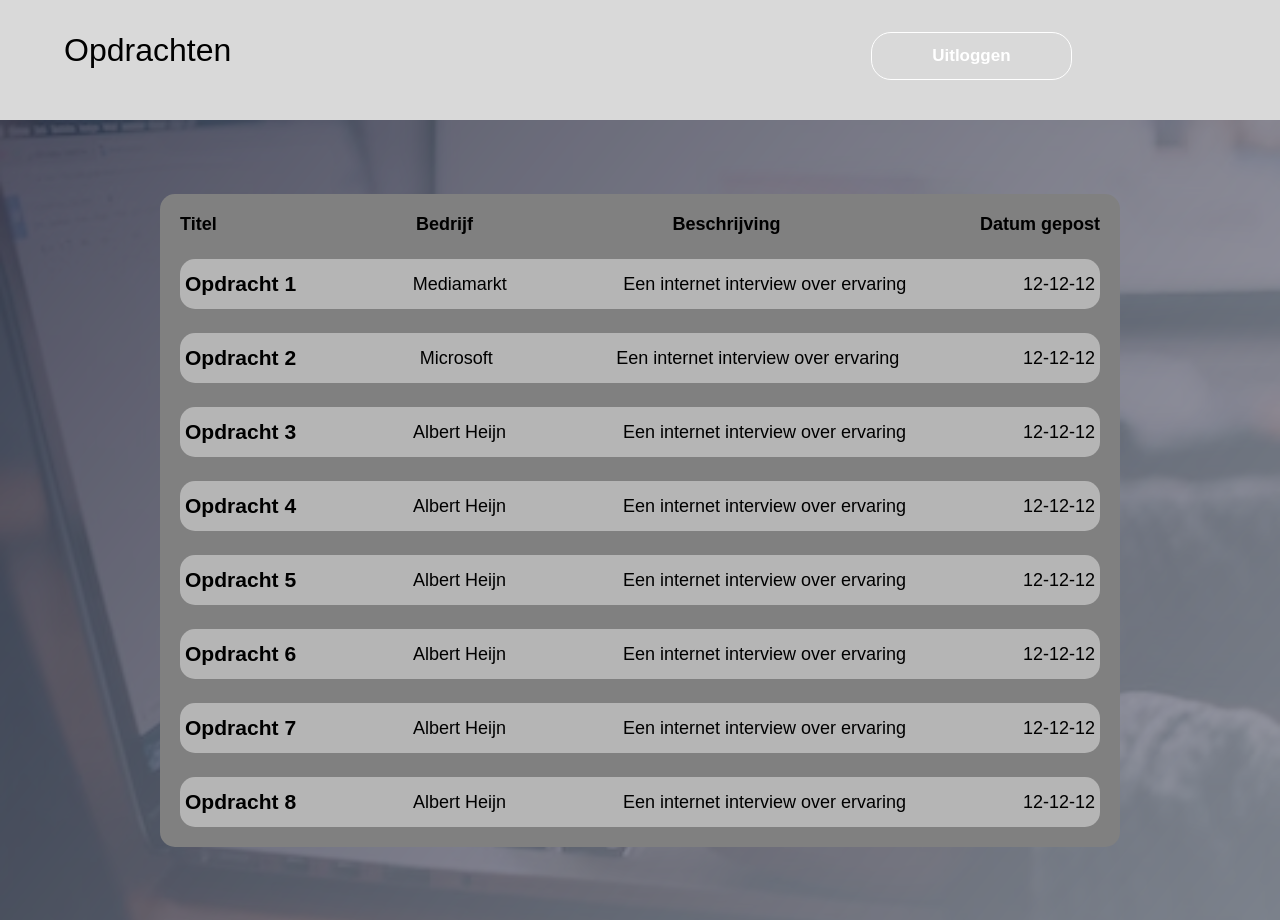
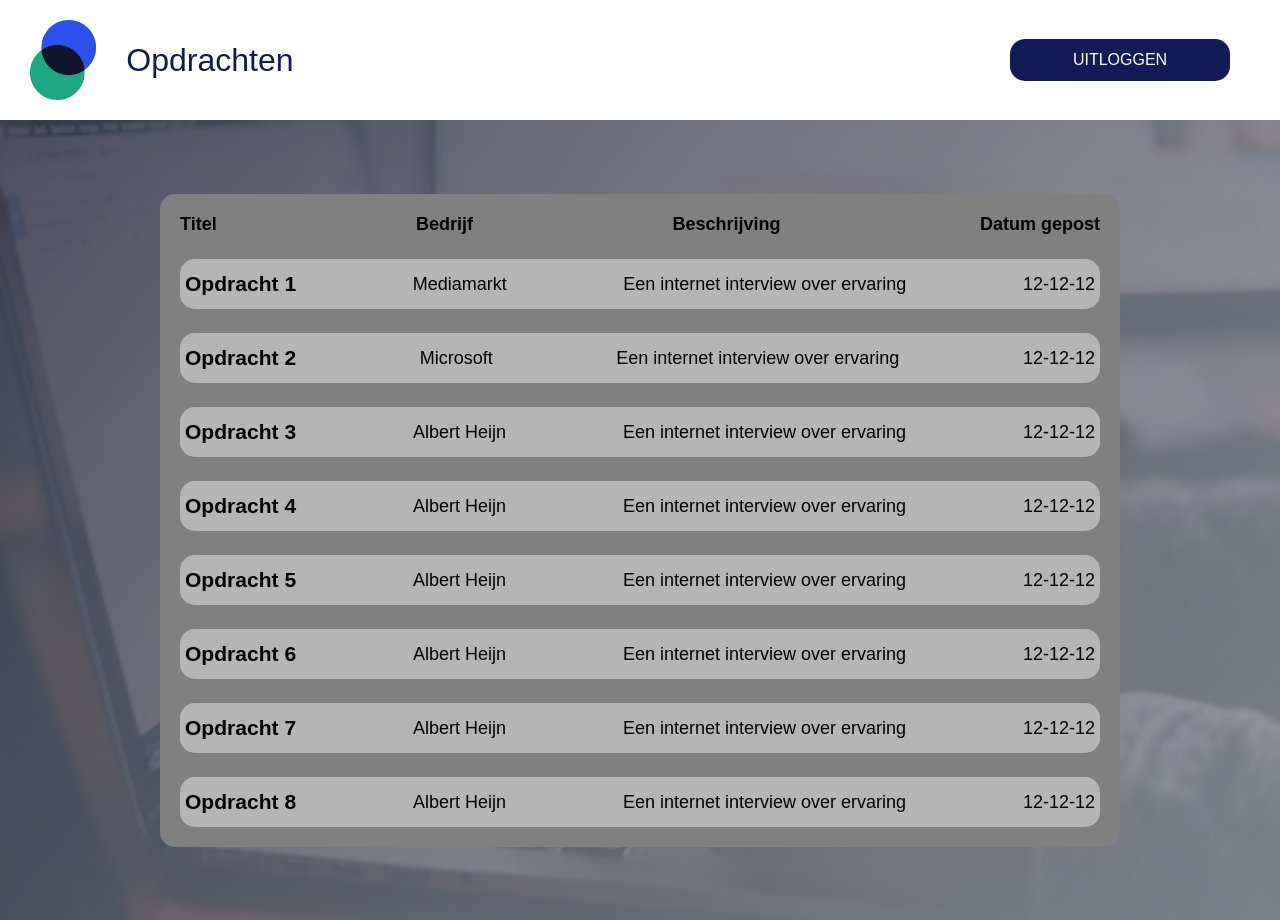
Before and after one commit to WesselMH/WDRP.3.i, a React (Create React App) app in the folder wpr-gr-i/: page /Opdrachten in a window 1280 px wide. Built offline with nearby package versions, Linux system fonts and the light colour scheme; the HTML template or start-up script is replaced by a standard one.

Commit message:
header css ziet er uit als in figma

```diff
--- a/wpr-gr-i/src/Components/Header.css
+++ b/wpr-gr-i/src/Components/Header.css
@@ -1,27 +1,63 @@
+header{
+    display: flex;
+    justify-content: space-between;
+    align-items: stretch;
+    width: 100%;
+    height: 120px;
+    background-color: white;
+}
+
+.inside-wrapper {
+    display: flex;
+    height: inherit;
+    width: 380px;
+    align-items: center;
+}
+
+.logo {
+    height: inherit;
+    padding: 20px 30px;
+}
+.Titel{
+    color: #131B56;
+    font-size: 32px;
+}
+
+.knoppen-wrapper {
+    flex-grow: 1;
+    justify-content: end;
+    flex-wrap: wrap;
+    gap: 30px;
+    padding-right: 50px;
+}
+
+.button-component {
+    text-decoration: none;
+    color: inherit;
+}
+
+.knop{
+    background-color: #131B56;
+    color: white;
+    cursor: pointer;
+    padding: 12px 0px;
+    border-radius: 15px;
+    border: none;
+    font-size: 16px;
+    text-transform: uppercase;
+    width: 220px;
+    text-wrap: wrap;
+    text-align: center;
+}
+
+.knop:hover,
+.knop:focus {
+    background-color: #2B50EC;
+    /* hier moeten we de kleuren voor de hover an focus zetten */
+}
 
 
-.header{
-    display: block;
-    width: 100%;
-    height: 120px;
-    background-color: #D9D9D9;
+
+.header-component {
+    text-decoration: none;
 }
-.Titel{
-    display: inline;
-    line-height: 100px;
-    padding-right: 50%;
-    padding-left: 5%;
-    justify-content: space-around;
-
-}
-.knop{
-    display: inline;
-
-    width: 219px;
-    height: 55px;
-    padding: 12px 16px;
-    justify-content: center;
-    align-items: center;
-    gap: 8px;
-    flex-shrink: 0;
-}
--- a/wpr-gr-i/src/Components/Header.jsx
+++ b/wpr-gr-i/src/Components/Header.jsx
@@ -1,19 +1,32 @@
-import './Header.css'
-import Knop from './Button.jsx'
+import "./Header.css";
+import Logo from "../Accessibility props/Logo Icon/icon_accessibility.png";
+import Knop from "./Button.jsx";
+import { Link } from "react-router-dom";
 
-function Header({ Titel, Knoppen}){
-    return(
-        <>
-            <div className="header">
-                <div className='Titel'>{Titel}</div>
-                {Knoppen.map(function(Knoppen) {
-                    return(
-                        <Knop label={Knoppen.Naam} href={Knoppen.href}></Knop>
-                        )
-                    })}
-            </div>
-        </>
-    )
+function Header({ Titel, Knoppen }) {
+  return (
+    <header>
+      <div className="inside-wrapper">
+        <img className="logo" src={Logo} alt="Logo Accessibility" />
+        <Link to={"/"} className="header-component Titel">
+          {Titel}
+        </Link>
+      </div>
+      <div className="inside-wrapper knoppen-wrapper">
+        {Knoppen.map(function (Knoppen) {
+          return (
+            <>
+              <Link to={Knoppen.href} className="button-component knop">
+                {Knoppen.Naam}
+              </Link>
+              {/* <Knop label={Knoppen.Naam} href={Knoppen.href} css="knop"></Knop> */}
 
+              {/* ik heb idd de knop weg gehaald dit zodat de focus maar 1x met tab er is en niet op de <a></a> en op de <button></button> als je in de dom kijkt */}
+            </>
+          );
+        })}
+      </div>
+    </header>
+  );
 }
 export default Header;
--- a/wpr-gr-i/src/Pages/BedrijvenPortaal.jsx
+++ b/wpr-gr-i/src/Pages/BedrijvenPortaal.jsx
@@ -34,7 +34,7 @@ const headerButtons = [
 
 function BedrijvenPortaal() {
   return (
-    <div>
+    <>
       <Header Titel={"Bedrijven portaal"} Knoppen={headerButtons} />
       <div
         className="bedrijvenportaal"
@@ -45,7 +45,7 @@ function BedrijvenPortaal() {
           {listOpdrachten}
         </ul>
       </div>
-    </div>
+    </>
   );
 }
 
--- a/wpr-gr-i/src/Pages/OpdrachtenPagina.css
+++ b/wpr-gr-i/src/Pages/OpdrachtenPagina.css
@@ -39,6 +39,6 @@
     border-radius: 15px;
     padding: 5px;
 }
-.Titel {
+/* .Titel {
     font-size: 32px;
-}
+} */
```
